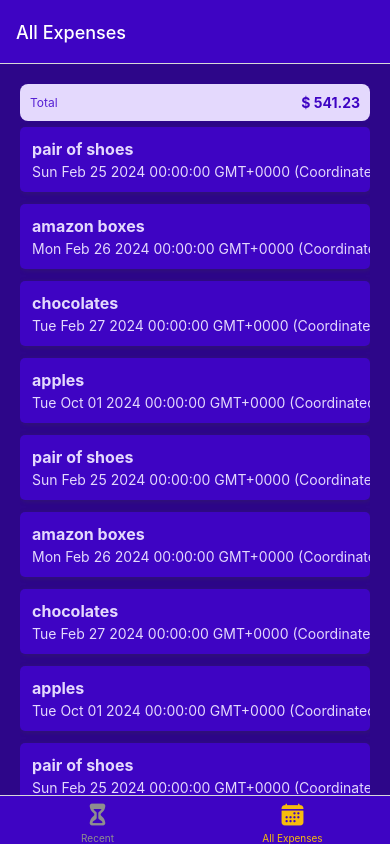
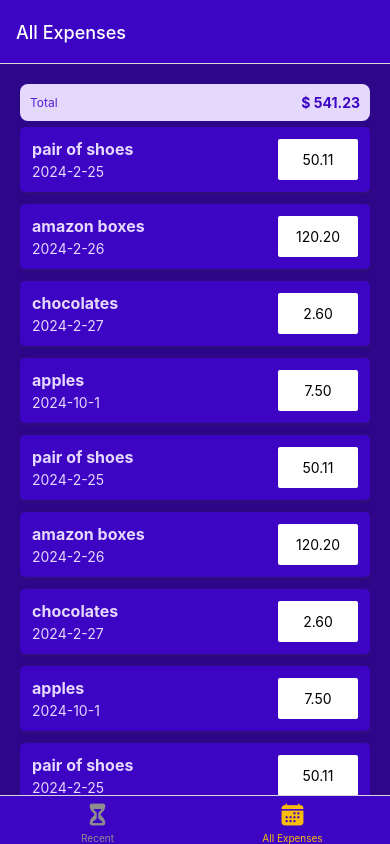
Before and after one commit to antarikshgosain/react-expense, a React Native app in the folder expense-app/: screen /AllExpenses in a window 390 px wide. Built offline with nearby package versions, Linux system fonts and the light colour scheme.

Commit message:
expenses item design upgraded

```diff
--- a/expense-app/components/ExpensesOutput/ExpenseItem.js
+++ b/expense-app/components/ExpensesOutput/ExpenseItem.js
@@ -1,5 +1,6 @@
 import { FlatList, Pressable, StyleSheet, Text, View } from 'react-native';
 import { GlobalStyles } from '../../constants/styles';
+import { getFormattedDate } from '../../util/Date';
 
 
 function ExpensesItem({description, amount, date}) {
@@ -8,10 +9,10 @@
             <View style={styles.expenseItem}>
                 <View>
                     <Text style={[styles.textBase, styles.description]}>{description}</Text>
-                    <Text style={[styles.textBase]}>{date.toString()}</Text>
+                    <Text style={[styles.textBase]}>{getFormattedDate(date)}</Text>
                 </View>
                 <View style={styles.amountContainer}>
-                    <Text>{amount}</Text>
+                    <Text>{amount.toFixed(2)}</Text>
                 </View>
             </View>
         </Pressable>
@@ -54,6 +55,8 @@
         justifyContent: 'center',
         alignItems: 'center',
         borderRadius: 2,
+        minWidth: 80,
+        maxWidth: 80
     },
     amount:{
         color: GlobalStyles.colors.primary500,
--- /dev/null
+++ b/expense-app/util/Date.js
@@ -0,0 +1,3 @@
+export function getFormattedDate(date){
+    return `${date.getFullYear()}-${date.getMonth()+1}-${date.getDate()}`;
+}
```
